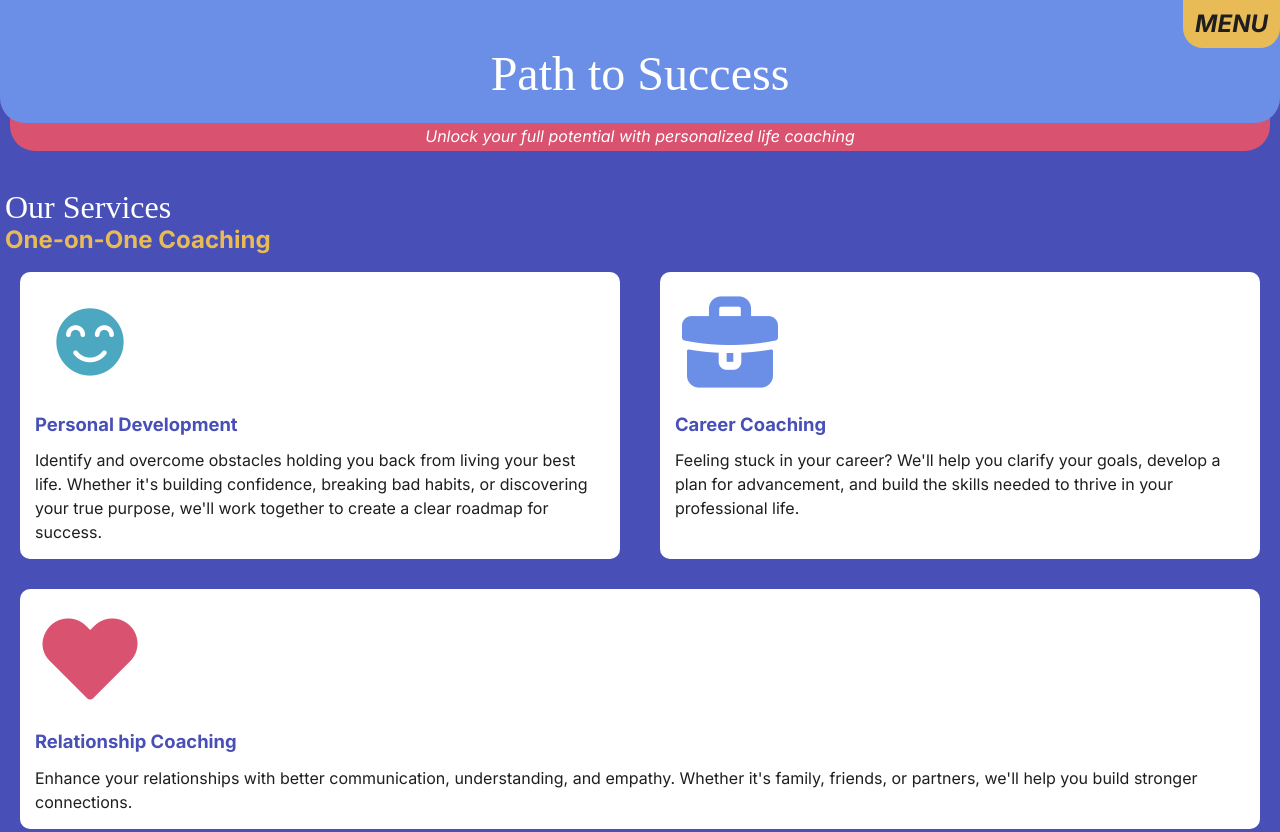
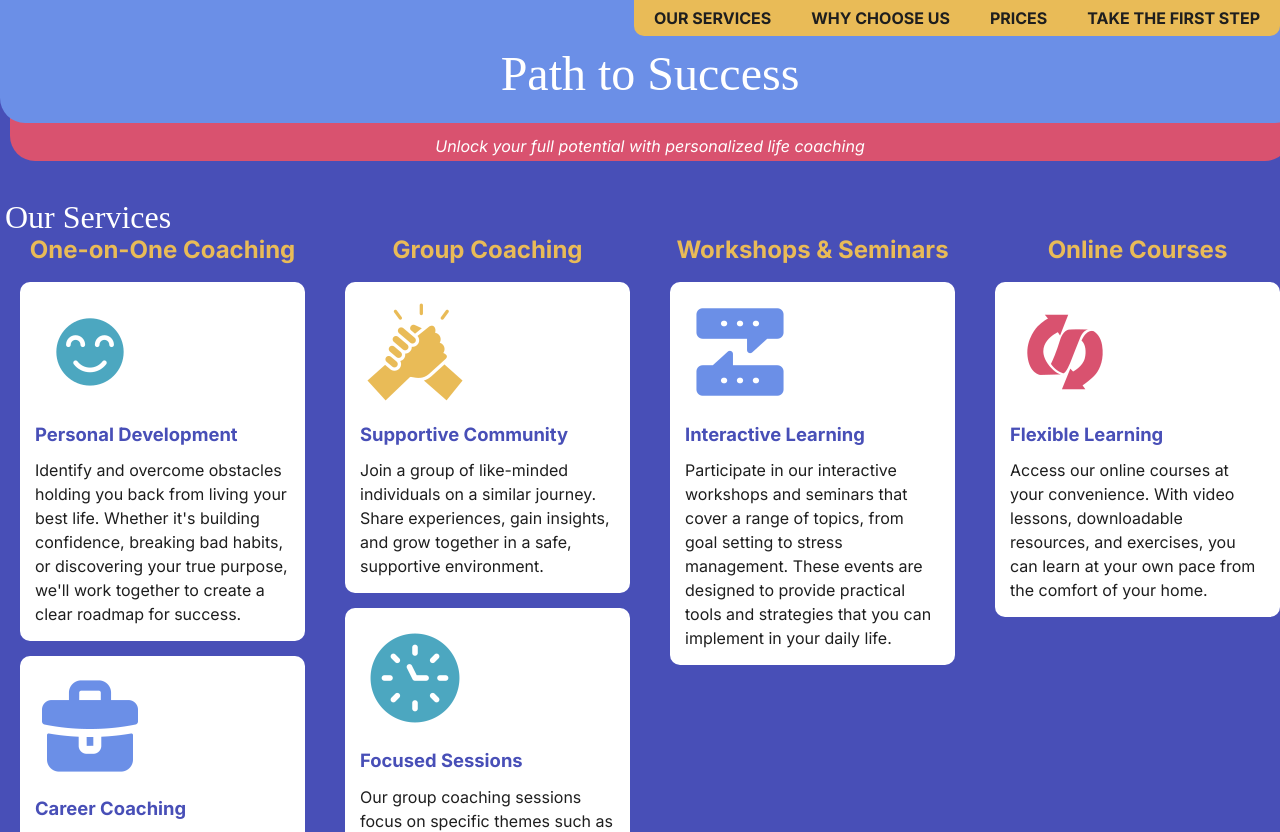
Before and after one commit to jrricke1/path-to-success, a plain HTML site: page index.html in a window 1280 px wide. Shown: the top 832 px of the page. Drawn offline with Linux system fonts and the light colour scheme; a web font is replaced by a local one.

Commit message:
css complete.
added L, XL. Edited M media query.

```diff
--- a/index.html
+++ b/index.html
@@ -14,7 +14,7 @@
         <nav>
             <h2>Menu</h2>
             <ul class="menu-links">
-                <li><a href="#services">Services</a></li>
+                <li><a href="#services">Our Services</a></li>
                 <li><a href="#choose-us">Why Choose Us</a></li>
                 <li><a href="#prices">Prices</a></li>
                 <li><a href="#first-steps">Take the First Step</a></li>
@@ -23,7 +23,7 @@
     <main>
         <section id="services">
         <h2>Our Services</h2>
-        <section>
+        <section class="solo-coach">
             <h3>One-on-One Coaching</h3>
             <section class="icon-container">
                 <img src="images/personal-development.png" alt="teal icon of a smiling face">
@@ -41,7 +41,7 @@
                 <p>Enhance your relationships with better communication, understanding, and empathy. Whether it's family, friends, or partners, we'll help you build stronger connections.</p>
             </section>
         </section>
-        <section>
+        <section class="group-coach">
             <h3>Group Coaching</h3>
             <section class="icon-container">
                 <img src="images/supportive-community.png"  alt="yellow icon of hands clasping">
@@ -54,7 +54,7 @@
                 <p>Our group coaching sessions focus on specific themes such as confidence-building, time management, or work-life balance. Each session is designed to provide actionable takeaways that you can apply immediately.</p>
             </section>
         </section>
-        <section>
+        <section class="workshops">
             <h3>Workshops & Seminars</h3>
             <section class="icon-container">
                 <img src="images/interactive-learning.png"  alt="lavender icon of text conversation">
@@ -62,7 +62,7 @@
                 <p>Participate in our interactive workshops and seminars that cover a range of topics, from goal setting to stress management. These events are designed to provide practical tools and strategies that you can implement in your daily life.</p>
             </section>
         </section>
-        <section>
+        <section class="courses">
             <h3>Online Courses</h3>
             <section class="icon-container">
                 <img src="images/flexible-learning.png"  alt="pink icon of a curly arrow">
--- a/styles.css
+++ b/styles.css
@@ -98,7 +98,7 @@ header p {
     text-align: center;
     border-bottom-left-radius: 25px;
     border-bottom-right-radius: 25px;
-    padding: 15px 0 7px 0;
+    padding: 25px 0 7px 0;
     margin: -10px 10px 40px 10px;
     z-index: 1;
 }
@@ -152,14 +152,6 @@ nav h2 {
     text-decoration: none;
     border-radius: 20px;
     padding: 5px 10px;
-}
-
-.menu-links a:hover {
-    color: var(--White);
-}
-
-nav:hover .menu-links {
-    display: inline-block;
 }
 
 #services h2 {
@@ -337,7 +329,7 @@ Footer {
     font-size: 0.8em;
     text-align: center;
     background-color: var(--Lavender);
-    padding: 30px 0;
+    padding: 40px 0;
     border-bottom-left-radius: 25px;
     border-bottom-right-radius: 25px;
 }
@@ -351,37 +343,45 @@ footer a{
         display: inline;
     }
 
-    #services > section{
+    .solo-coach, .group-coach, .workshops, .courses{
         display: grid;
-        grid-template-columns: repeat(2, 1fr);
+        grid-template-columns: repeat(4, 1fr);
     }
 
     #services h2 {
+        grid-column: 1 / span 4;
+    }
+
+    #services h3 {
+        grid-column: 1 / span 4;
+    }
+
+    .solo-coach .icon-container:nth-child(2){
         grid-column: 1 / span 2;
     }
 
-    #services h3 {
+    .solo-coach .icon-container:nth-child(3) {
+        grid-column: 3 / span 2;
+    }
+
+    .solo-coach .icon-container:nth-child(4) {
+        grid-column: 1 / span 4;
+    }
+
+    .group-coach .icon-container:nth-child(2){
         grid-column: 1 / span 2;
     }
 
-    #services  .icon-container:nth-child(2){
-        grid-column: 1 / span 1;
+    .group-coach .icon-container:nth-child(3){
+        grid-column: 3 / span 2;
     }
 
-    #services .icon-container:nth-child(3) {
-        grid-column: 2 / span 1;
+    .workshops .icon-container:nth-child(2){
+        grid-column: 1 / span 4;
     }
 
-    #services .icon-container:nth-child(4) {
-        grid-column: 1 / span 2;
-    }
-
-    #services > section:nth-child(4) .icon-container:nth-child(2) {
-        grid-column: 1 / span 2;
-    }
-
-    #services > section:nth-child(5) .icon-container:nth-child(2) {
-        grid-column: 1 / span 2;
+    .courses .icon-container:nth-child(2){
+        grid-column: 1 / span 4;
     }
 
     #choose-us ul {
@@ -412,4 +412,104 @@ footer a{
     }
 }
     /*-------------------- MEDIA QUERY (large) ------------------------------------*/
+@media screen and (min-width: 950px) {
+    nav h2 {
+        display: none;
+    }
+
+    .menu-links {
+        display: flex;
+        list-style-type: none;
+        margin: 0;
+        padding: 0;
+    }
+
+    .menu-links a {
+        text-decoration: none;
+        color: var(--Dark-gray);
+        background-color: var(--Yellow);
+        padding: 10px 20px;
+        display: block;
+        font-family: var(--other-content);
+        font-size: 1em;
+        font-weight: bold;
+        font-style: normal;
+        text-align: center;
+        text-transform: uppercase;
+        border-radius: 0 0 10px 10px;
+        white-space: nowrap;
+    }
+
+    .menu-links a:hover {
+        color: var(--White);
+    }
+
+    #services {
+        display: grid;
+        grid-template-columns: repeat(4, 1fr);
+    }
+
+    #services h3{
+        white-space: nowrap;
+        text-align: center;
+    }
+
+    #services h4{
+        white-space: nowrap;
+    }
+
+
+    .solo-coach, .group-coach, .workshops, .courses{
+        display: block;
+    }
+
+
+    .solo-coach .icon-container:nth-child(2){
+        grid-column: 1 / span 4;
+    }
+
+    .solo-coach .icon-container:nth-child(3) {
+        grid-column: 1 / span 4;
+    }
+
+    .solo-coach .icon-container:nth-child(4) {
+        grid-column: 1 / span 4;
+    }
+
+    .group-coach .icon-container:nth-child(2){
+        grid-column: 1 / span 4;
+    }
+
+    .group-coach .icon-container:nth-child(3){
+        grid-column: 1 / span 4;
+    }
+
+    .workshops .icon-container:nth-child(2){
+        grid-column: 1 / span 4;
+    }
+
+    .courses .icon-container:nth-child(2){
+        grid-column: 1 / span 4;
+    }
+
+    #choose-us ul{
+        grid-template-columns: repeat(4, 1fr);
+    }
+
+    #pricing {
+        display: grid;
+        grid-template-columns: repeat(4, 1fr);
+    }
+
+    #pricing h2 {
+        grid-column: 1 / span 4;
+    }
+
+}
     /*-------------------- MEDIA QUERY (xl) ---------------------------------------*/
+@media screen and (min-width: 1280px) {
+    body {
+        width: 1300px;
+        margin: auto;
+    }
+}
```
